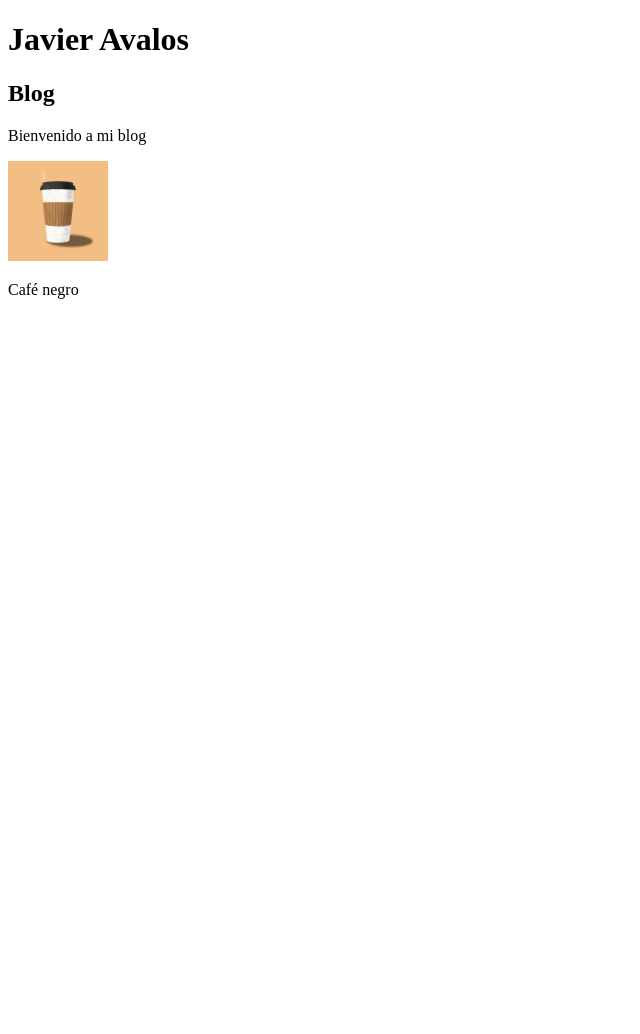
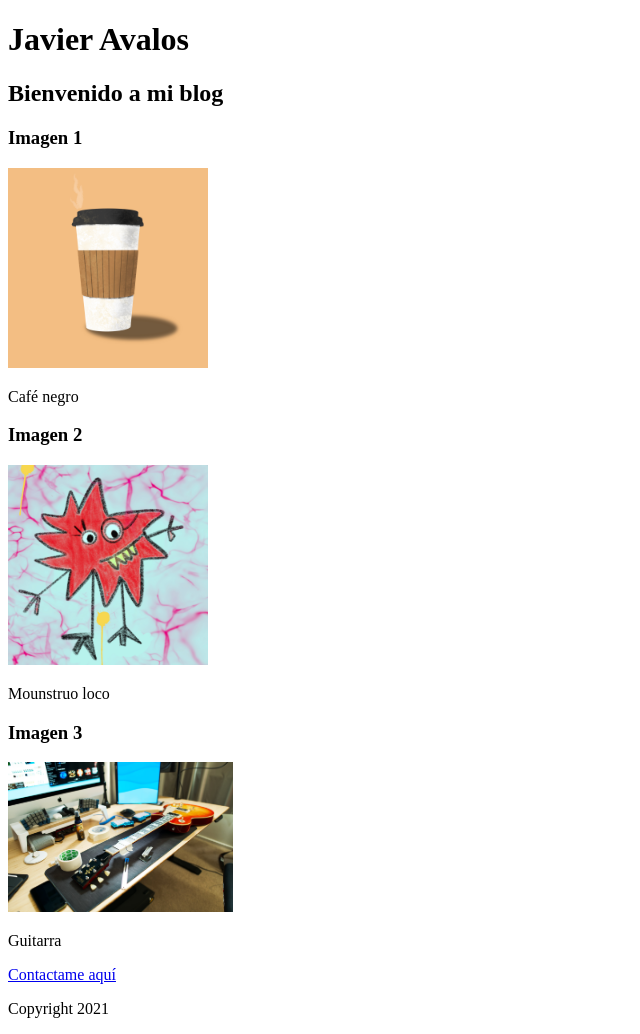
Before and after one commit to Jaivalos/mi-primer-blog, a plain HTML site: page blog.html in a window 1280 px wide. Shown: the whole page, without its empty margins (0-640 px from the left). Before the commit the page ends 800 px from the top, so only its background shows below. Drawn offline with Linux system fonts and the light colour scheme.

Commit message:
Estructura básica del blog

```diff
--- a/blog.html
+++ b/blog.html
@@ -8,13 +8,26 @@
         <h1>Javier Avalos</h1>
     </header>
     <section>
+        <h2>Bienvenido a mi blog</h2>
         <article>
-            <h2>Blog</h2>
-            <p>Bienvenido a mi blog</p>
-            <img src="img/coffee.png" alt="café" height="100">
+            <h3>Imagen 1</h3>
+            <img src="img/coffee.png" alt="coffee" height="200">
             <p>Café negro </p>
         </article>
+        <article>
+            <h3>Imagen 2</h3>
+            <img src="img/monster.png" alt="monster" height="200">
+            <p>Mounstruo loco</p>
+        </article>
+        <article>
+            <h3>Imagen 3</h3>
+            <img src="img/guitarra.png" alt="guitar" height="150">
+            <p>Guitarra</p>
+        </article>
     </section>
-    <footer></footer>
+    <footer>
+        <a href="mailto:javalos@gmail.com">Contactame aquí</a>
+        <p>Copyright 2021</p>
+    </footer>
 </body>
 </html>
```
